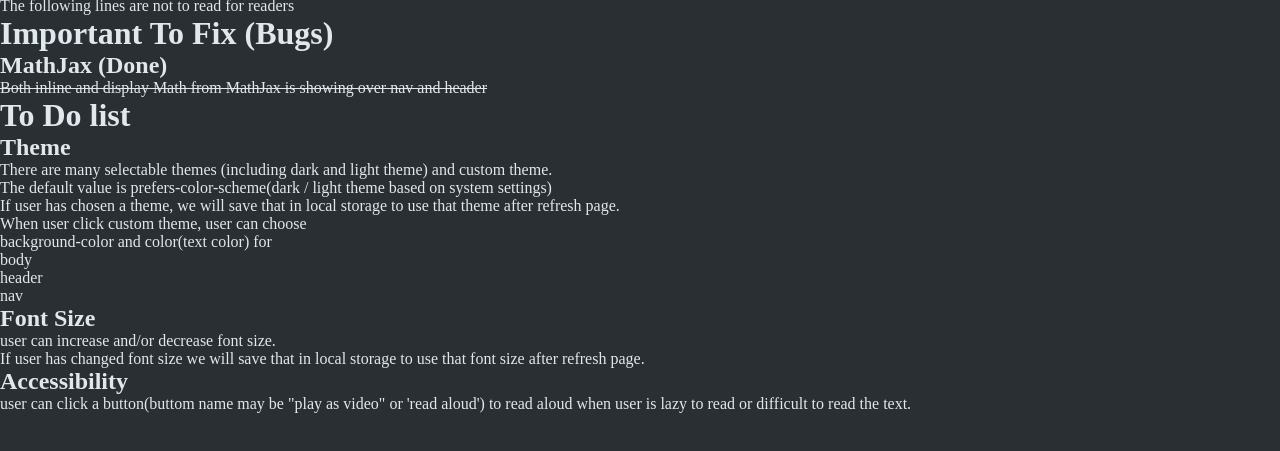
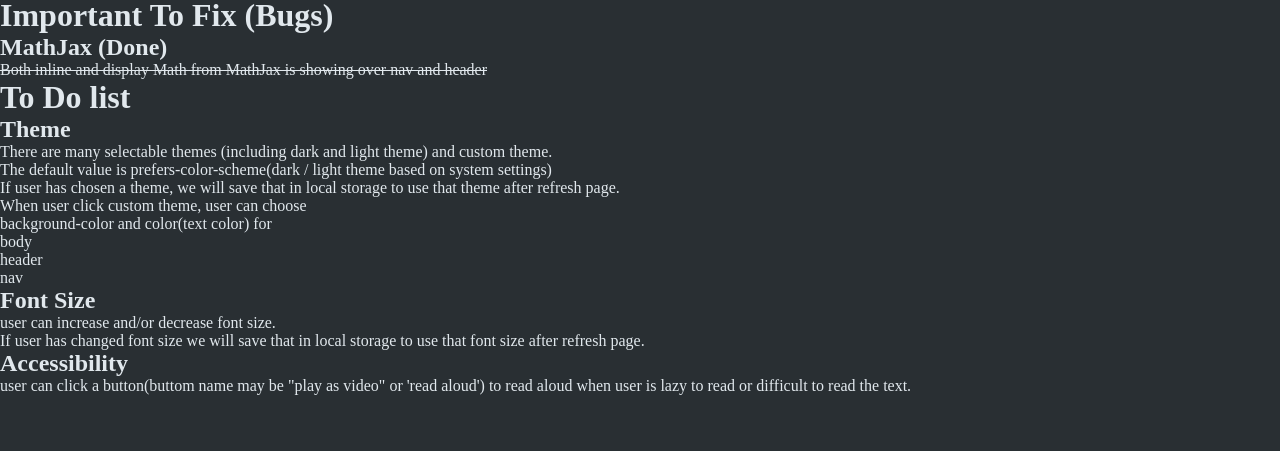
Before and after one commit to mathsloverclub/mathsloverclub.github.io, a plain HTML site: page index.html in a window 1280 px wide. Shown: the part 107-558 px from the top of the page. Drawn offline with Linux system fonts and the light colour scheme.

Commit message:
mastering push and pull

```diff
--- a/index.html
+++ b/index.html
@@ -13,7 +13,7 @@
       <li><a href="./topic/NumberTheory/trick.html">Tricks to solve linear Diophantine Equation</a></li>
       <li><a href="./topic//NumberTheory/exponents.html">Exponents</a></li>
     </ul>
-The following lines are not to read for readers
+
     <h1>Important To Fix (Bugs)</h1>
     <h2>MathJax (Done)</h2>
     <p>
```
